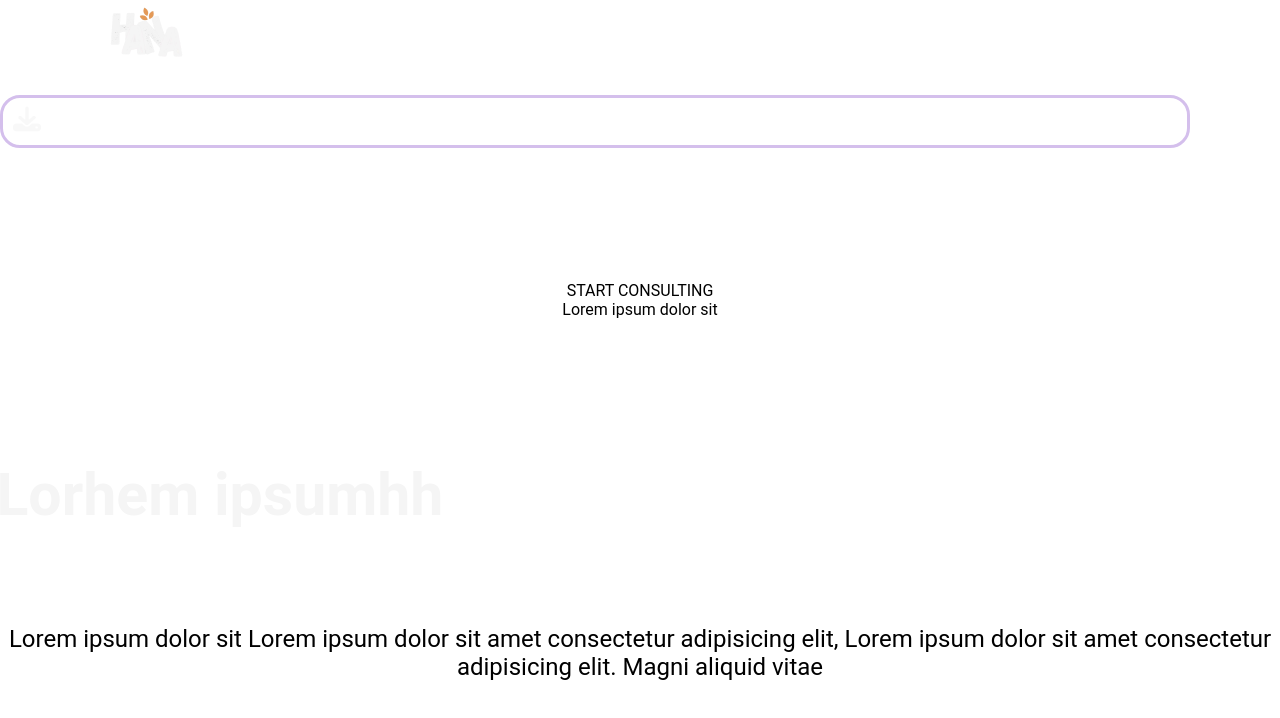
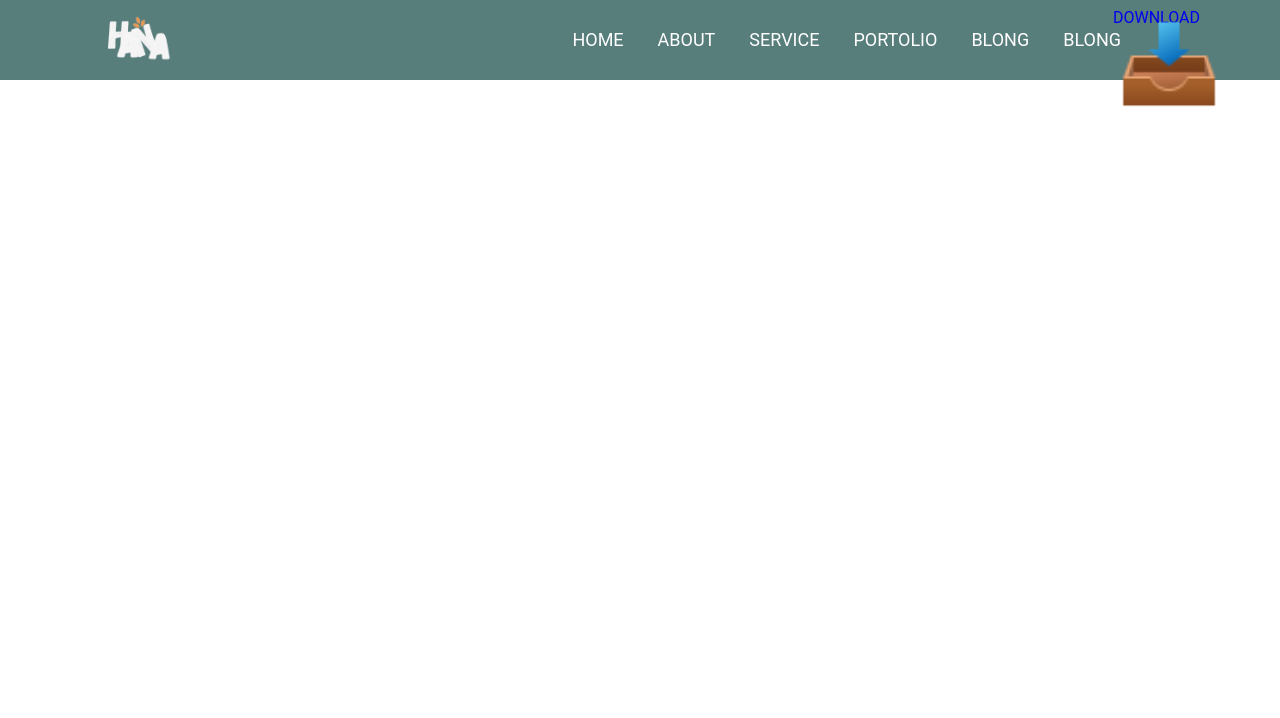
Before and after one commit to Kelvin-Omatseye/TechEdu-Project-1, a plain HTML site: page index.html in a window 1280 px wide. Drawn offline with Linux system fonts and the light colour scheme; a web font is replaced by a local one.

Commit message:
new commit

```diff
--- a/index.html
+++ b/index.html
@@ -4,50 +4,28 @@
     <meta charset="UTF-8" />
     <meta name="viewport" content="width=device-width, initial-scale=1.0" />
     <link rel="stylesheet" href="style.css" />
-    <link
-      href="https://fonts.googleapis.com/css2?family=Custom+Font&display=swap"
-      rel="stylesheet"
-    />
-    <title>KVN SAMPLE</title>
+    <title>Document</title>
   </head>
   <body>
-    <!-- the main  -->
-    <div class="main">
-      <div class="navbar">
-        <!-- the logo -->
-        <div class="logo">
-          <a href="#"> <img src="/img/logo.png" alt="nav logo" /></a>
-        </div>
-        <!-- the main nav-bar -->
-        <div class="nav-links">
-          <a href="#">Home</a>
-          <a href="#">About</a>
-          <a href="#">Service</a>
-          <a href="#">Portfolio</a>
-          <a href="#">Blog</a>
-          <a href="#">Contact</a>
-        </div>
+    <nav>
+      <img src="img/logo.png" alt="" />
 
-        <div class="download">
-          <img id="same" src="img/download-icon.png" alt="download icon" />
+      <ul>
+        <li><a href="">Home</a></li>
+        <li><a href="">About</a></li>
+        <li><a href="">Service</a></li>
+        <li><a href="">Portolio</a></li>
+        <li><a href="">Blong</a></li>
+        <li><a href="">Blong</a></li>
+      </ul>
 
-          <a id="same" href="/img/download-icon.png" download="download-cv"
-            >DOWNLOAD CV</a
-          >
-        </div>
+      <div class="download-link">
+
+        <img src="img/icons8-inbox-tray-48.png" alt="">
+        <a href="img/icons8-inbox-tray-48.png" download="icon">DOWNLOAD</a>
+
       </div>
-    </div>
 
-    <!-- hero  -->
-    <div class="hero">
-      <div class="container">
-        <span class="custom-font">HELLO I AM </span>
-        <span class="lorem">Lorhem ipsumhh </span>
-        <p class="paragraph">Lorem ipsum dolor sit Lorem ipsum dolor sit amet consectetur
-          adipisicing elit, Lorem ipsum dolor sit amet consectetur adipisicing elit. Magni aliquid vitae </p>
-        <span>START CONSULTING</span>
-        <p>Lorem ipsum dolor sit</p>
-      </div>
-    </div>
+    </nav>
   </body>
 </html>
--- a/style.css
+++ b/style.css
@@ -1,95 +1,49 @@
 @import url('https://fonts.googleapis.com/css2?family=Train+One&display=swap');
+
 * {
   margin: 0;
   padding: 0;
-  box-sizing: border-box;
+  list-style: none;
+  text-decoration: none;
 }
 
-body {
-  font-family: "Roboto", sans-serif;
-/*   /* background-color: rgb(7, 70, 67); */
+body{
+  font-family: "Roboto", Arial, Helvetica, sans-serif;
 }
 
-/* .main .navbar {
-  display: flex;
-  justify-content: space-between;
-  align-items: center;
-  padding: 0.1rem;
-  background-color: #d6d6d663;
-  position: fixed;
-  top: 0;
-  width: 100%;
-  font-family: "Roboto", Arial, Helvetica, sans-serif;
-} */
-
-.main .navbar .nav-links a {
-  color: white;
-  text-decoration: none;
-  font-size: 19px;
-  padding: 1.4rem;
+nav {
+ height: 80px;
+ background:rgb(88, 126, 124) ;
 }
-
-.main .navbar .logo img {
-  margin-left: 90px;
+nav img {
+  width: 100px;
+  position: absolute;
+  top: 10px;
+  left: 7%;
 }
-
-.main .navbar .download {
-  margin-right: 90px;
-  padding: 0.5rem 0.3rem;
-  border: 3px solid #d4bfec;
-  border-radius: 20px;
-  gap: 10px;
-  align-items: center;
-}
-
-.download #same {
-  text-decoration: none;
-  align-items: center;
-  align-content: center;
-  padding-left: 5px;
-  font-size: 20px;
-  color: white;
-}
-
-.hero {
-  text-align: center;
-  text-align: center;
-  padding-top:0.5rem ;
-}
-.hero .custom-font {
-  position: relative;
-  top: 14rem;
-  right: 14.79rem;
-  font-size: 50px;
-  font-family: "Train One";
-  color: white;
-  font-weight: 400px;
+nav ul {
+  float: right;
+  margin-right: 9rem;
 
 
 }
 
-.hero .lorem {
-  position: relative;
-  top: 19rem;
-  right: 35.5rem;
-  font-size: 59px;
-  font-weight: bolder;
-  color: whitesmoke;
 
+nav ul li {
+  display: inline-block;
+  line-height: 80px;
+  margin: 0 15px;
+}
+nav ul li a {
+position: relative;
+color: white;
+font-size: 18px;
+text-transform: uppercase;
 }
 
-.hero .container .paragraph{
-  display: flex;
-  flex-wrap: wrap;
-    position: relative;
-    top: 25rem;
-    font-size: 1.5rem;
-
+nav .download-link {
+ position: absolute;
+ top: 0.5rem;
+ right: 5rem;
+ align-items: center;
 }
-
-@media only screen and (max-width: 768px) {
-  .main .navbar {
-    display: flex;
-    padding: 2rem;
-  }
-}
```
Also changed, not shown: img/Vector (2).png (added), img/icons8-inbox-tray-48.png (added).
